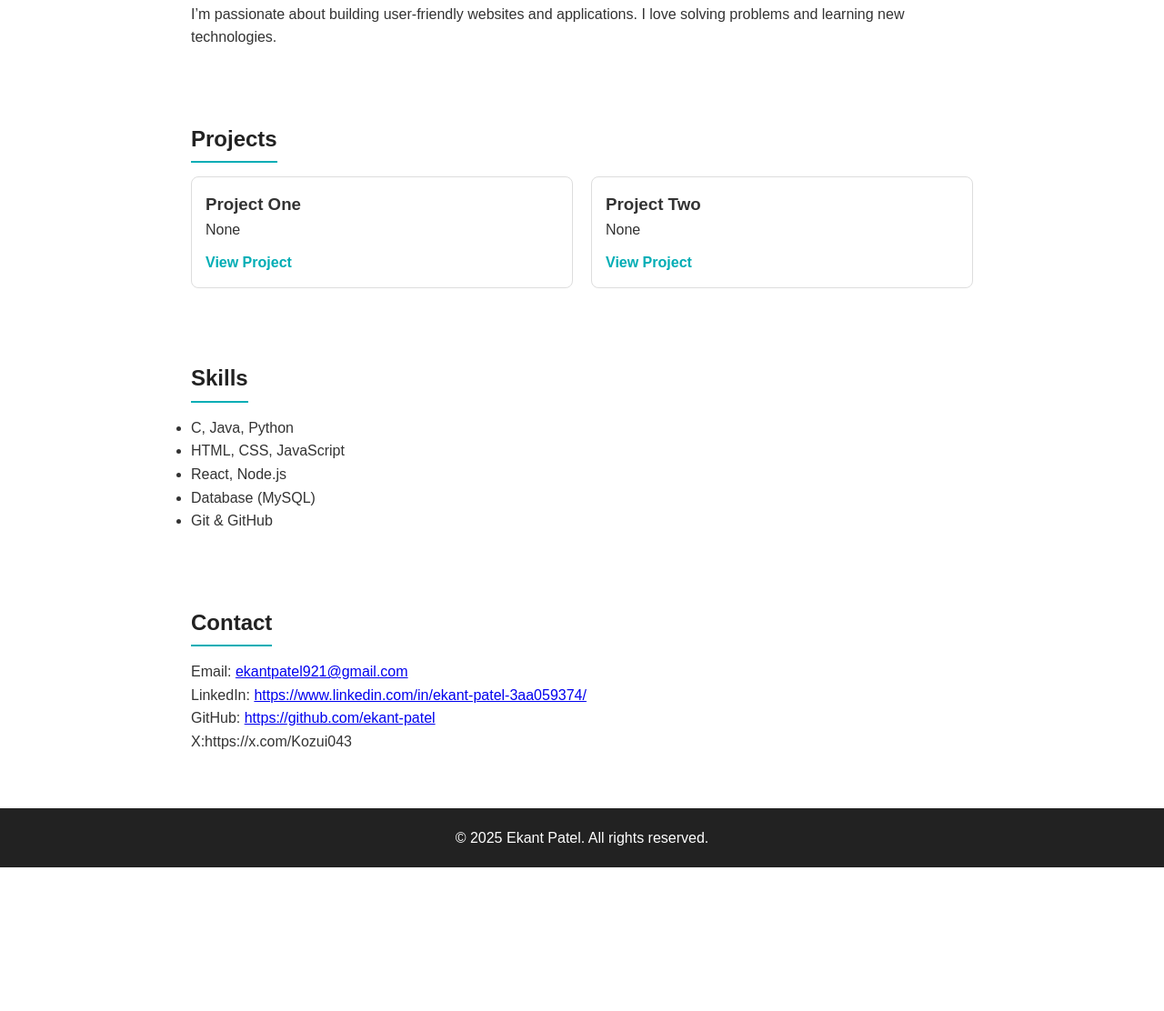
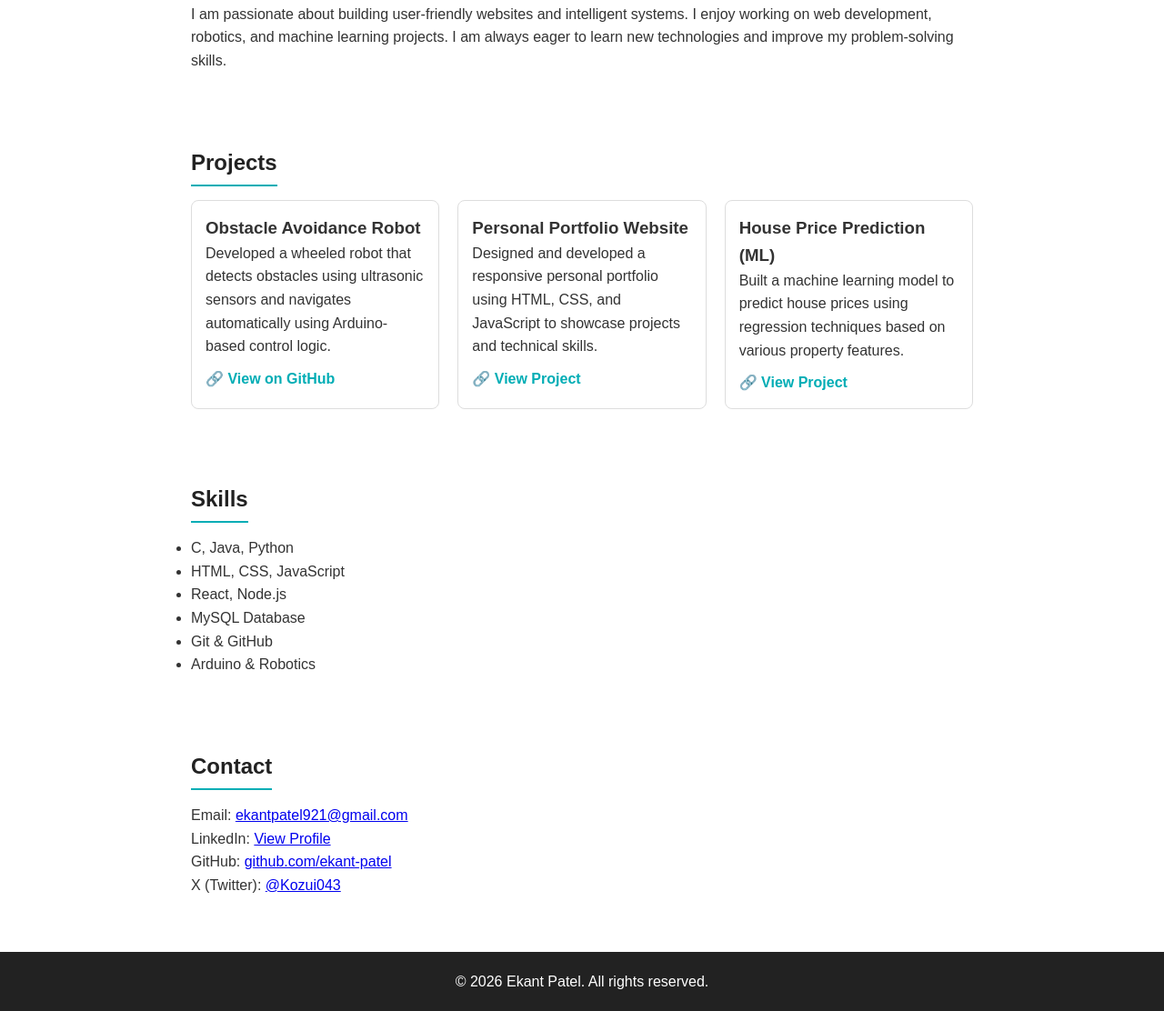
Before and after one commit to ekant-patel/Portfolio, a plain HTML site: page Portfolio/index.html in a window 1280 px wide. Shown: the part 495-1607 px from the top of the page at 91% size. Before the commit the page ends 1449 px from the top, so only its background shows below. Drawn offline with Linux system fonts and the light colour scheme.

Commit message:
Revise portfolio content and update structure
Updated the portfolio page with new content and improved structure.

```diff
--- a/Portfolio/index.html
+++ b/Portfolio/index.html
@@ -3,14 +3,15 @@
 <head>
   <meta charset="UTF-8">
   <meta name="viewport" content="width=device-width, initial-scale=1.0">
-  <title>My Portfolio</title>
+  <title>Ekant Patel | Portfolio</title>
   <link rel="stylesheet" href="style.css">
 </head>
 <body>
+
   <!-- Navigation -->
   <header>
     <nav>
-      <h1>My Portfolio</h1>
+      <h1>Ekant Patel</h1>
       <ul>
         <li><a href="#about">About</a></li>
         <li><a href="#projects">Projects</a></li>
@@ -22,34 +23,59 @@
 
   <!-- Hero Section -->
   <section class="hero">
-    <img src="image/profile.jpg" alt="Profile Picture">
+    <img src="image/profile.jpg" alt="Ekant Patel Profile Picture">
     <h2>Hello, I'm <span>Ekant Patel</span></h2>
-    <p>Aspiring Web Developer | Designer | Problem Solver | ML Enthusiast</p>
+    <p>Aspiring Web Developer | Robotics Enthusiast | ML Learner</p>
   </section>
 
   <!-- About -->
   <section id="about">
     <h2>About Me</h2>
     <p>
-      I’m passionate about building user-friendly websites and applications.
-      I love solving problems and learning new technologies.
+      I am passionate about building user-friendly websites and intelligent systems.
+      I enjoy working on web development, robotics, and machine learning projects.
+      I am always eager to learn new technologies and improve my problem-solving skills.
     </p>
   </section>
 
   <!-- Projects -->
   <section id="projects">
     <h2>Projects</h2>
+
     <div class="project-list">
+
+      <!-- Project 1 -->
       <div class="project">
-        <h3>Project One</h3>
-        <p>None</p>
-        <a href="#">View Project</a>
+        <h3>Obstacle Avoidance Robot</h3>
+        <p>
+          Developed a wheeled robot that detects obstacles using ultrasonic sensors
+          and navigates automatically using Arduino-based control logic.
+        </p>
+        <a href="https://github.com/ekant-patel/Obstacle-avoidance-robot" target="_blank">
+          🔗 View on GitHub
+        </a>
       </div>
+
+      <!-- Project 2 -->
       <div class="project">
-        <h3>Project Two</h3>
-        <p>None</p>
-        <a href="#">View Project</a>
+        <h3>Personal Portfolio Website</h3>
+        <p>
+          Designed and developed a responsive personal portfolio using HTML, CSS,
+          and JavaScript to showcase projects and technical skills.
+        </p>
+        <a href="https://github.com/ekant-patel/Portfolio" target="_blank">🔗 View Project</a>
       </div>
+
+      <!-- Project 3 -->
+      <div class="project">
+        <h3>House Price Prediction (ML)</h3>
+        <p>
+          Built a machine learning model to predict house prices using regression
+          techniques based on various property features.
+        </p>
+        <a href="#" target="_blank">🔗 View Project</a>
+      </div>
+
     </div>
   </section>
 
@@ -60,23 +86,37 @@
       <li>C, Java, Python</li>
       <li>HTML, CSS, JavaScript</li>
       <li>React, Node.js</li>
-      <li>Database (MySQL)</li>
+      <li>MySQL Database</li>
       <li>Git & GitHub</li>
+      <li>Arduino & Robotics</li>
     </ul>
   </section>
 
   <!-- Contact -->
   <section id="contact">
     <h2>Contact</h2>
-    <p>Email: <a href="mailto:yourname@email.com">ekantpatel921@gmail.com</a></p>
-    <p>LinkedIn: <a href="#">https://www.linkedin.com/in/ekant-patel-3aa059374/</a></p>
-    <p>GitHub: <a href="#">https://github.com/ekant-patel</a></p>
-    <p>X:https://x.com/Kozui043</p>
+    <p>Email: <a href="mailto:ekantpatel921@gmail.com">ekantpatel921@gmail.com</a></p>
+    <p>LinkedIn:
+      <a href="https://www.linkedin.com/in/ekant-patel-3aa059374/" target="_blank">
+        View Profile
+      </a>
+    </p>
+    <p>GitHub:
+      <a href="https://github.com/ekant-patel" target="_blank">
+        github.com/ekant-patel
+      </a>
+    </p>
+    <p>X (Twitter):
+      <a href="https://x.com/Kozui043" target="_blank">
+        @Kozui043
+      </a>
+    </p>
   </section>
 
   <!-- Footer -->
   <footer>
-    <p>© 2025 Ekant Patel. All rights reserved.</p>
+    <p>© 2026 Ekant Patel. All rights reserved.</p>
   </footer>
+
 </body>
 </html>
```
